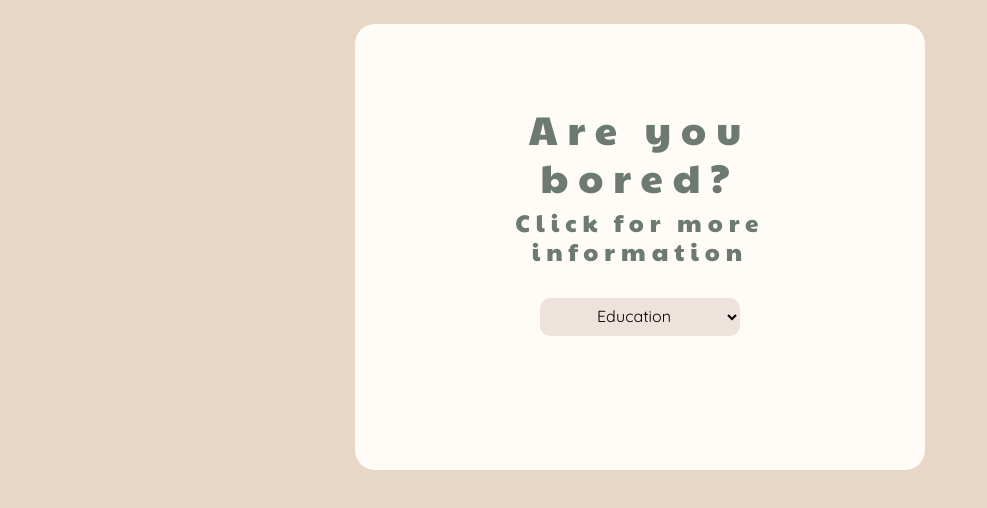
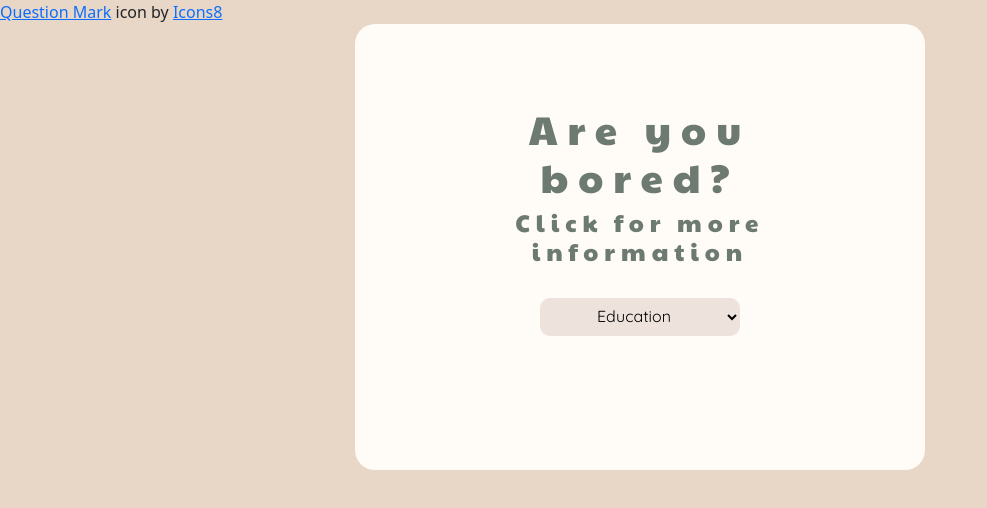
Before and after one commit to elkkuli/JS-projekti2b, a plain HTML site: page index.html in a window 1280 px wide. Shown: the whole page, without its empty margins (0-987 px from the left). Drawn offline with nearby package versions, Linux system fonts and the light colour scheme.

Commit message:
favicons

```diff
--- a/index.html
+++ b/index.html
@@ -5,6 +5,7 @@
     <meta http-equiv="X-UA-Compatible" content="IE=edge">
     <meta name="viewport" content="width=device-width, initial-scale=1.0">
     <title>Projekti 3</title>
+    <a target="_blank" href="https://icons8.com/icon/80684/question-mark">Question Mark</a> icon by <a target="_blank" href="https://icons8.com">Icons8</a>
     <link href="https://cdn.jsdelivr.net/npm/bootstrap@5.2.3/dist/css/bootstrap.min.css" rel="stylesheet" integrity="sha384-rbsA2VBKQhggwzxH7pPCaAqO46MgnOM80zW1RWuH61DGLwZJEdK2Kadq2F9CUG65" crossorigin="anonymous">
     <link rel="stylesheet" href="style.css">
     <script language="JavaScript" src="jQuery/jquery-3.6.0.js"></script>
```
Also changed, not shown: images/fav.png (added), images/icons8-question-mark-64.png (added).
